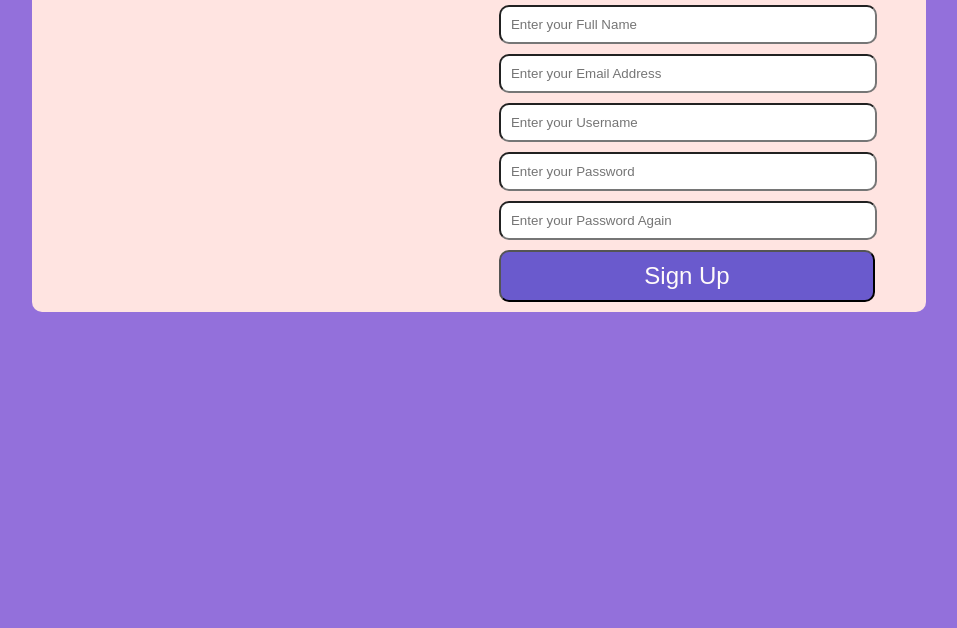
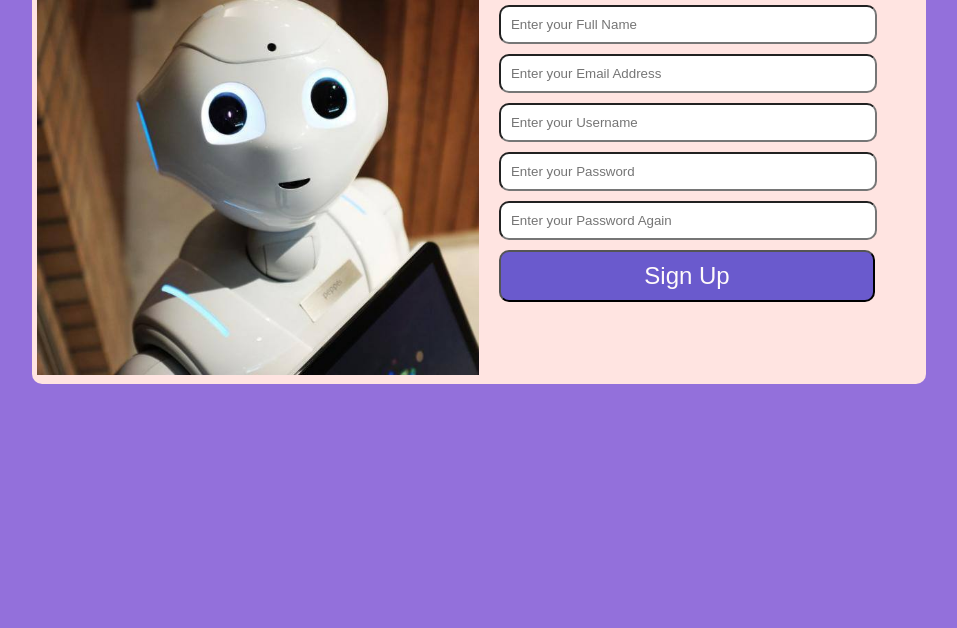
Before and after one commit to AkanWealth/Tiidelab, a plain HTML site: page index.html in a window 1280 px wide. Shown: the part 172-800 px from the top of the page, without its empty margins (161-1118 px from the left). Drawn offline with Linux system fonts and the light colour scheme.

Commit message:
fix img problem

```diff
--- a/index.html
+++ b/index.html
@@ -41,7 +41,6 @@
         }
 
         @media screen and (max-width:800px) {
-
             .form-container,
             .instruction {
                 width: 100%;
@@ -59,7 +58,7 @@
          margin: 100px auto;">
 
         <div class="instruction">
-            <img src="learning.png" alt="Learning" srcset="" style="max-width:100%;">
+            <img src="form.jpg" alt="Learning" srcset="" style="max-width:100%;">
         </div>
 
         <div class="form-container">
@@ -71,8 +70,7 @@
                 <input type="email" name="email" id="email" placeholder="Enter your Email Address" required>
                 <input type="text" name="username" id="userName" placeholder="Enter your Username" required>
                 <input type="password" name="password" id="password" placeholder="Enter your Password" required>
-                <input type="password" name="cpassword" id="confirmPassword" placeholder="Enter your Password Again"
-                    required>
+                <input type="password" name="cpassword" id="confirmPassword" placeholder="Enter your Password Again" required>
 
                 <input type="submit" value="Sign Up" class="submit">
             </form>
@@ -82,8 +80,7 @@
         <div style="clear: left;"></div>
 
         <script>
-
-            document.getElementById('SignupForm').addEventListener("submit", function (even) {
+            document.getElementById('SignupForm').addEventListener("submit", function(even) {
                 event.preventDefault();
             })
 
@@ -115,7 +112,7 @@
                         headers: {
                             'Content-Type': 'application/json' //data is sent as JSON object to server
                         }
-                    }).then(function (data) {
+                    }).then(function(data) {
                         alert('Congrats')
                     })
 
```
Also changed, not shown: form.jpg (added).
